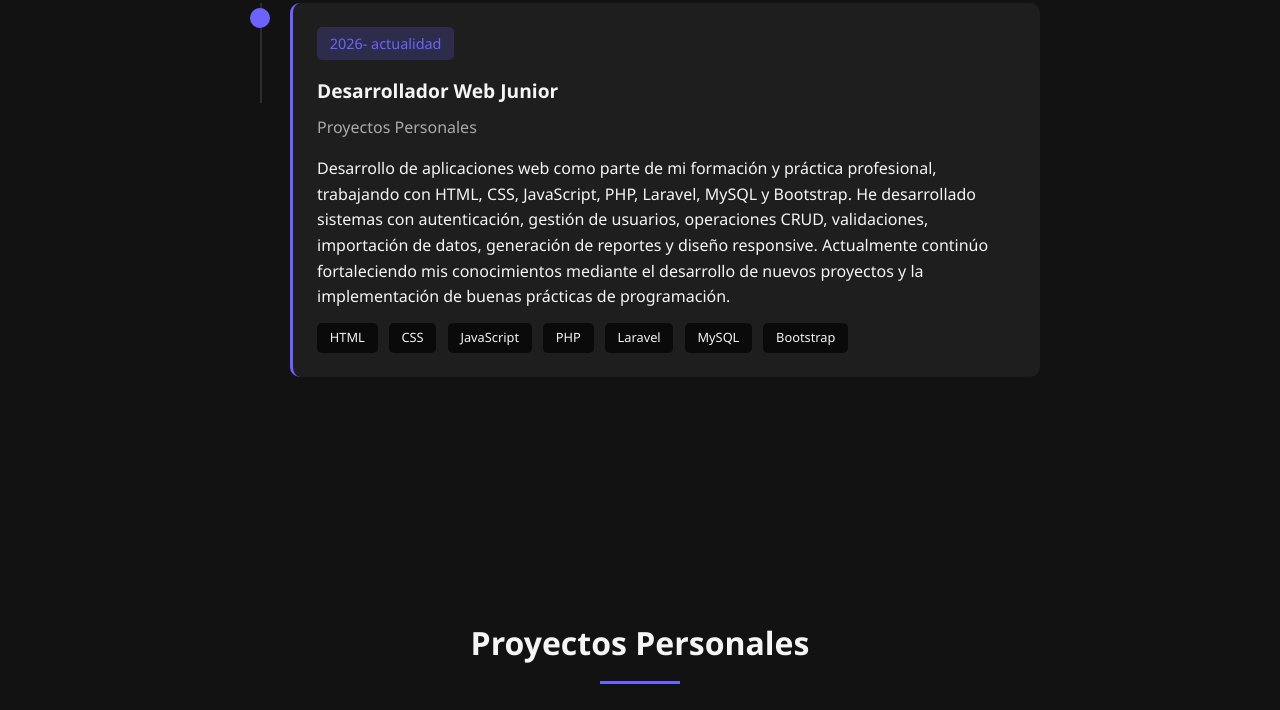
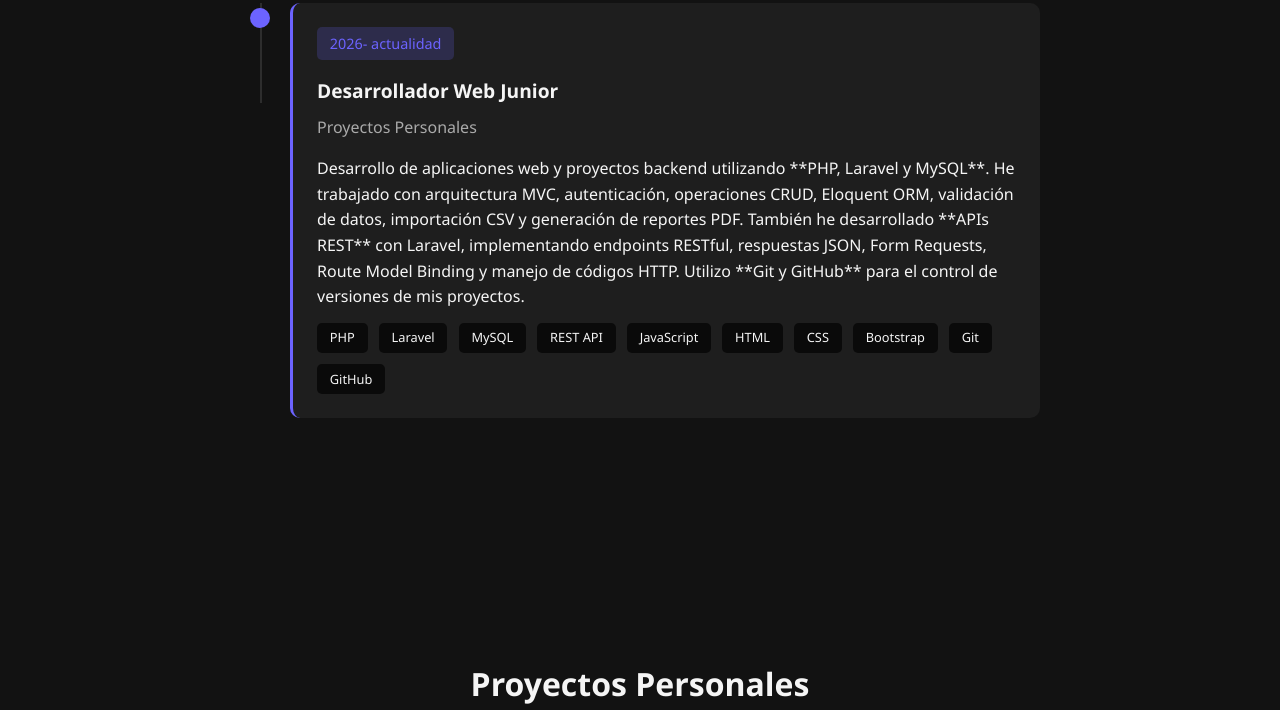
Before and after one commit to andresfernandotobonm-cloud/andresfernandotobonm-cloud.github.io, a plain HTML site: page index.html in a window 1280 px wide. Shown: the part 1008-1718 px from the top of the page. Drawn offline with Linux system fonts and the light colour scheme.

Commit message:
Update practical experience section

```diff
--- a/index.html
+++ b/index.html
@@ -28,8 +28,10 @@
                     <h1>Andres Tobon</h1>
                     <h2>Desarrollador Web Junior</h2>
                     <p>Soy desarrollador web junior enfocado en PHP y Laravel, con experiencia práctica construyendo
-                        aplicaciones web y APIs REST. He trabajado con Laravel, MySQL, JavaScript, Bootstrap, Eloquent ORM,
-                        arquitectura MVC, validación de datos, Git y GitHub. Actualmente continúo fortaleciendo mis habilidades
+                        aplicaciones web y APIs REST. He trabajado con Laravel, MySQL, JavaScript, Bootstrap, Eloquent
+                        ORM,
+                        arquitectura MVC, validación de datos, Git y GitHub. Actualmente continúo fortaleciendo mis
+                        habilidades
                         mediante proyectos prácticos orientados al desarrollo backend.</p>
                     <div class="social-links">
                         <a href="https://github.com/andresfernandotobonm-cloud" target="_blank"><i
@@ -54,22 +56,25 @@
                         <h3>Desarrollador Web Junior</h3>
                         <h4>Proyectos Personales</h4>
                         <p>
-                            Desarrollo de aplicaciones web como parte de mi formación y práctica profesional, trabajando
-                            con HTML, CSS, JavaScript, PHP, Laravel, MySQL y Bootstrap. He desarrollado sistemas con
-                            autenticación, gestión de usuarios, operaciones CRUD, validaciones, importación de datos,
-                            generación de reportes y diseño responsive.
+                            Desarrollo de aplicaciones web y proyectos backend utilizando **PHP, Laravel y MySQL**. He
+                            trabajado con arquitectura MVC, autenticación, operaciones CRUD, Eloquent ORM, validación de
+                            datos, importación CSV y generación de reportes PDF.
 
-                            Actualmente continúo fortaleciendo mis conocimientos mediante el desarrollo de nuevos
-                            proyectos y la implementación de buenas prácticas de programación.
+                            También he desarrollado **APIs REST** con Laravel, implementando endpoints RESTful,
+                            respuestas JSON, Form Requests, Route Model Binding y manejo de códigos HTTP. Utilizo **Git
+                            y GitHub** para el control de versiones de mis proyectos.
                         </p>
                         <ul class="skills">
-                            <li>HTML</li>
-                            <li>CSS</li>
-                            <li>JavaScript</li>
-                            <li>PHP</li>
-                            <li>Laravel</li>
-                            <li>MySQL</li>
-                            <li>Bootstrap</li>
+                           <li>PHP</li>
+                           <li>Laravel</li>
+                           <li>MySQL</li>
+                           <li>REST API</li>
+                           <li>JavaScript</li>
+                           <li>HTML</li>
+                           <li>CSS</li>
+                           <li>Bootstrap</li>
+                           <li>Git</li>
+                           <li>GitHub</li>
                         </ul>
                     </div>
                 </div>
```
